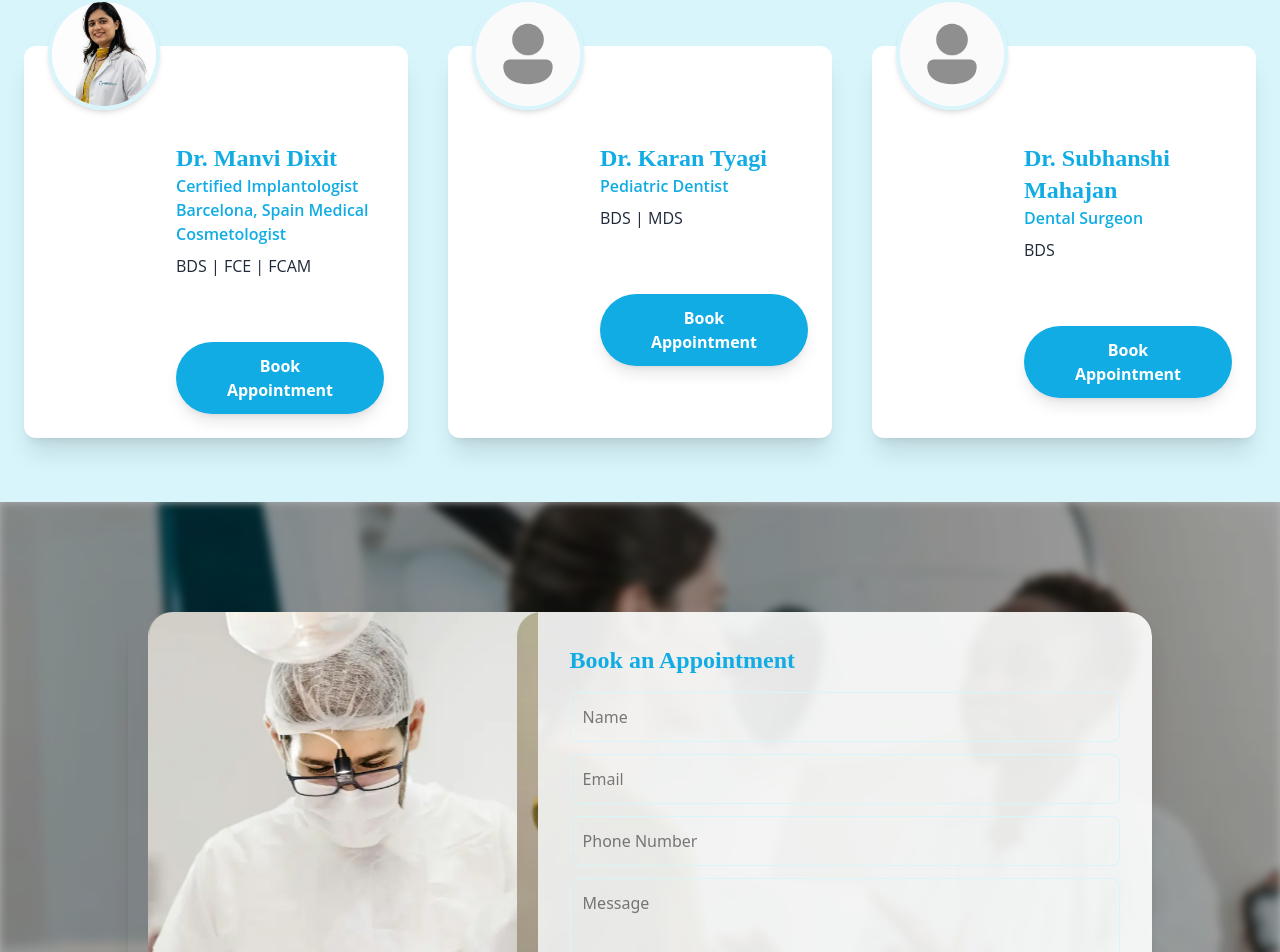
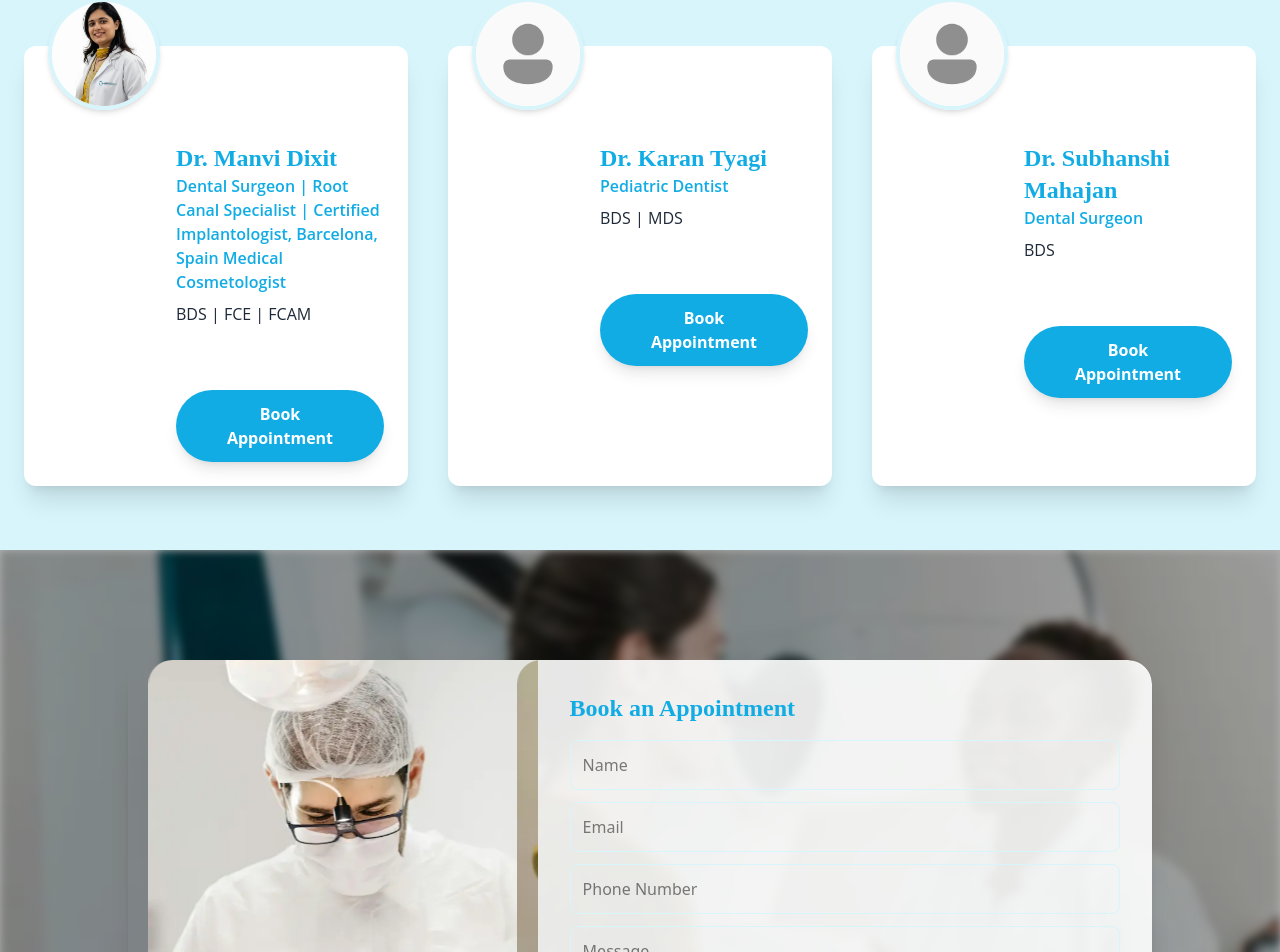
Before and after one commit to thelakshrao/Havenn-Dentel-Clinic, a React (Vite) app: page / in a window 1280 px wide. Shown: the part 2594-3546 px from the top of the page. Built offline with nearby package versions, Linux system fonts and the light colour scheme.

Commit message:
Describe your changes

```diff
--- a/src/components/About.jsx
+++ b/src/components/About.jsx
@@ -26,7 +26,7 @@ const About = () => {
       img: doctor1,
       imgMobile: doctor1mobile,
       name: "Dr. Manvi Dixit",
-      title: "Certified Implantologist Barcelona, Spain Medical Cosmetologist",
+      title: "Dental Surgeon | Root Canal Specialist | Certified Implantologist, Barcelona, Spain Medical Cosmetologist",
       desc: "BDS | FCE | FCAM",
     },
     {
--- a/src/components/BookAppointment.jsx
+++ b/src/components/BookAppointment.jsx
@@ -36,7 +36,6 @@ const BookAppointment = () => {
 
   const currentImage = isMobile ? mobileImages[index] : desktopImages[index];
 
-  // **Step 3: EmailJS send function**
   const sendEmail = (e) => {
     e.preventDefault();
     setStatus("Sending...");
@@ -84,7 +83,6 @@ const BookAppointment = () => {
               Book Appointment
             </h2>
 
-            {/* **Step 4: Add ref and onSubmit** */}
             <form ref={form} onSubmit={sendEmail} className="flex flex-col gap-4">
               <div>
                 <label className="text-[#12ace5] font-semibold text-sm">Name</label>
@@ -110,8 +108,6 @@ const BookAppointment = () => {
                 Submit
               </button>
             </form>
-
-            {/* **Step 5: Show status message** */}
             {status && <p className="mt-2 text-center text-sm">{status}</p>}
           </motion.div>
 
--- a/src/components/MainAbout.jsx
+++ b/src/components/MainAbout.jsx
@@ -1,6 +1,6 @@
 import React, { useState, useEffect, useRef } from "react";
-import Background from "../images/background5.webp";
-import BackgroundMobile from "../images/background5mobile.webp";
+import Background from "../images/background3.webp";
+import BackgroundMobile from "../images/background3mobile.webp";
 import section2card1 from "../images/appointment2.webp";
 import section2card2 from "../images/section1pic1.webp";
 import section2card3 from "../images/section1pic2.webp";
```
